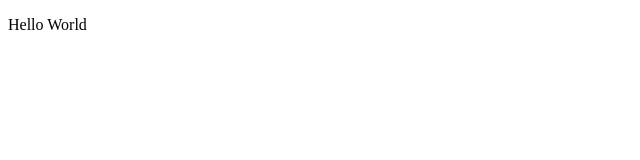
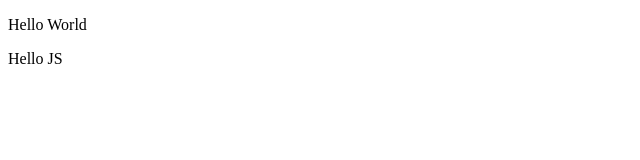
Before and after one commit to VathanakSol/myGithub, a plain HTML site: page index.html in a window 1280 px wide. Shown: the full height of the page, 0-640 px from the left. Drawn offline with Linux system fonts and the light colour scheme.

Commit message:
Update index.html

```diff
--- a/index.html
+++ b/index.html
@@ -7,5 +7,6 @@
   </head>
   <body>
     <p>Hello World</p>
+    <p>Hello JS</p>
   </body>
 </html>
```
